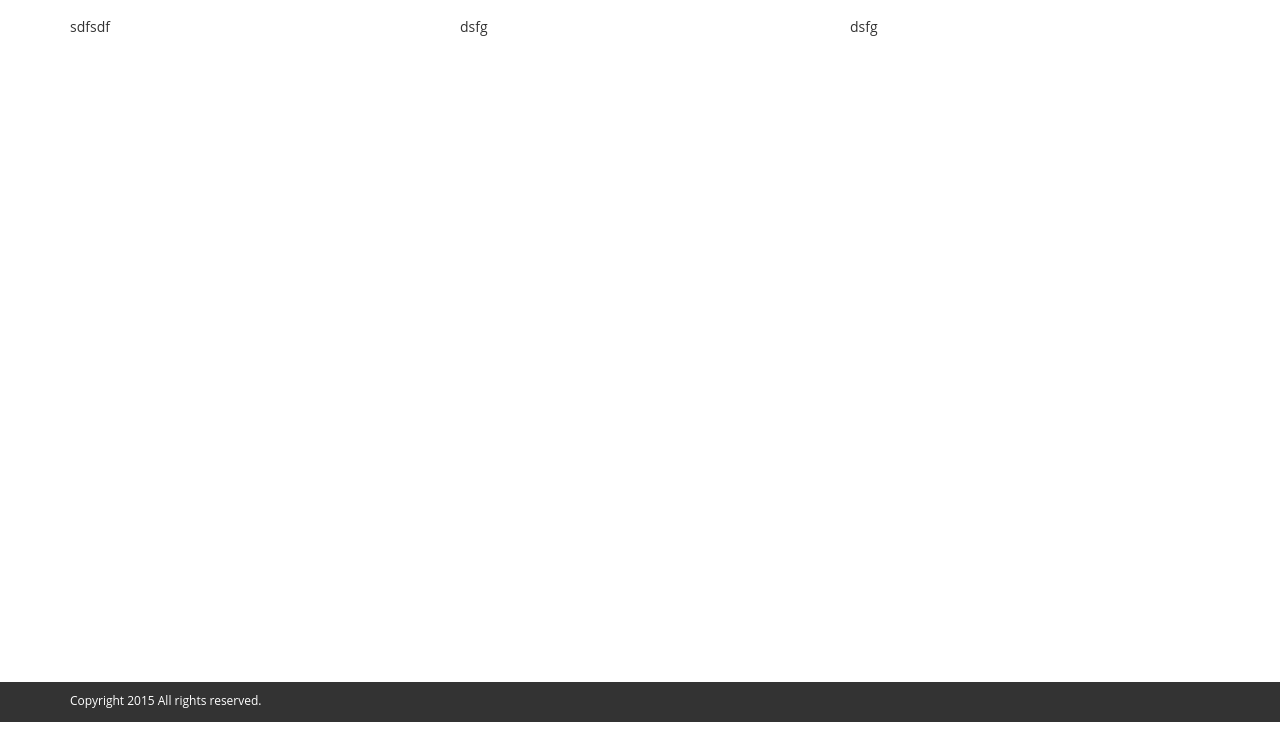
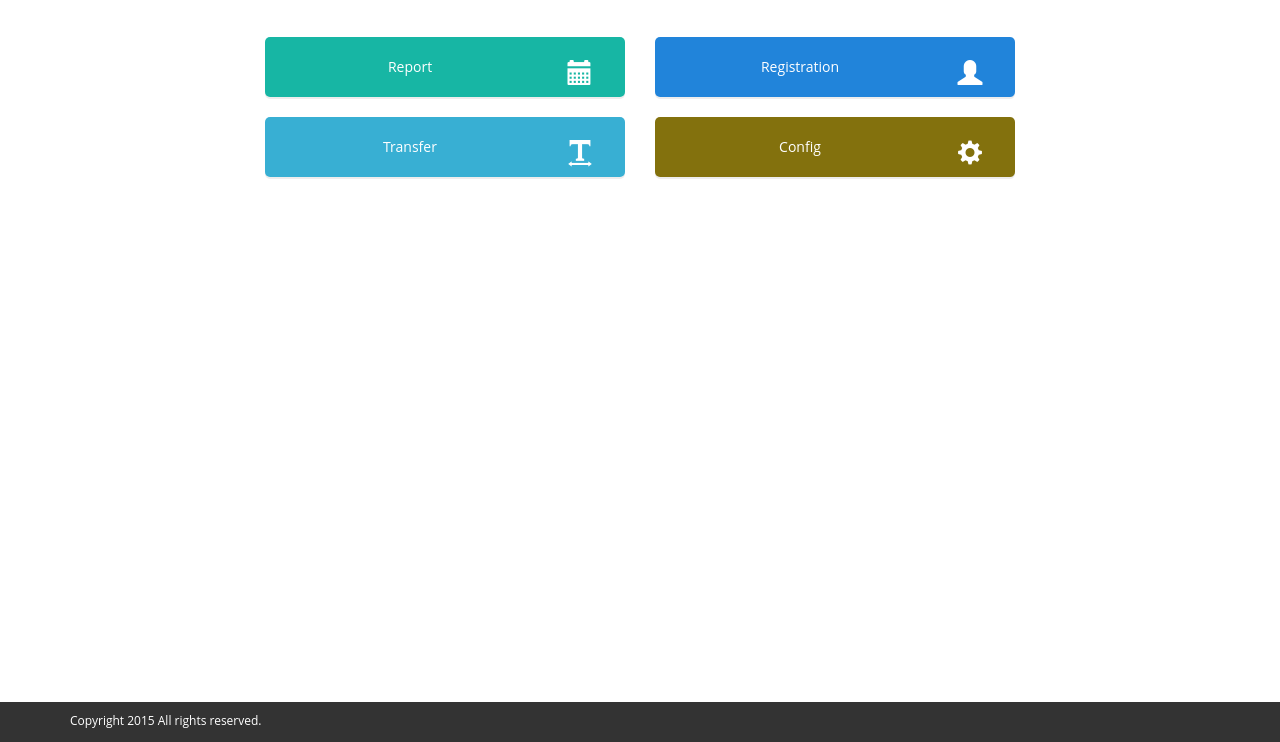
Before and after one commit to PayPal-Opportunity-Hack-Chennai-2015/AIDE-At-Action, a plain HTML site: page dashboard.html in a window 1280 px wide. Shown: the part 78-820 px from the top of the page. Drawn offline with Linux system fonts and the light colour scheme.

Commit message:
Image icon for dashboard

```diff
--- a/css/layout.css
+++ b/css/layout.css
@@ -259,3 +259,58 @@ section{position:relative;}
 /* Footer Styles
 --------------------------------------------- */
 footer{background-color:#333; width:100%; height:40px; padding-top:10px; color:#fff; font-size:12px; position:relative; z-index:99;}
+
+
+.widget.widget-stat {
+    text-align: center;
+}
+.widget {
+    background: #fff none repeat scroll 0 0;
+    border: medium none;
+    border-radius: 5px;
+    box-shadow: 0 2px 0 rgba(0, 0, 0, 0.07);
+    display: block;
+    margin-bottom: 20px;
+    padding: 20px;
+    position: relative;
+}
+.text-white {
+    color: #fff;
+}
+.bg-primary {
+    background: #2184da none repeat scroll 0 0 !important;
+}
+.bg-success {
+    background: #17b6a4 none repeat scroll 0 0 !important;
+}
+.bg-info {
+    background: #38afd3 none repeat scroll 0 0 !important;
+}
+.bg-warn {
+    background: #83710d none repeat scroll 0 0 !important;
+}
+
+
+.widget-stat-btn {
+    position: absolute;
+    right: 15px;
+    top: 15px;
+    z-index: 1000;
+}
+.stat-icon {
+    float: right;
+}
+.widget-stat-right .widget-stat-info {
+    margin-left: 0;
+    margin-right: 70px;
+}
+.widget-stat-right .widget-stat-icon {
+    float: right;
+}
+.widget-stat-icon {
+    color: #fff;
+    float: left;
+    font-size: 25px;
+/*    opacity: 0.5; */
+    width: 50px;
+}
--- a/dashboard.html
+++ b/dashboard.html
@@ -31,14 +31,48 @@
       </ul>
     </div>
   </nav>
-</header>
+</header>Report, , ,  ,
 <div class="wrapper">
   <div class="container inner-wrap">
     <div class="row">
-      <div class="col-sm-4">sdfsdf</div>
-      <div class="col-sm-4"> dsfg </div>
-      <div class="col-sm-4"> dsfg </div>
-    </div>
+      <div class="col-md-offset-2 col-md-8">
+        <div class="row">
+          <div class="col-sm-6">
+              <div class="widget widget-stat widget-stat-right bg-success text-white">
+                  <div class="widget-stat-icon"><i class="glyphicon glyphicon-calendar"></i></div>
+                  <div class="widget-stat-info">
+                      <div class="widget-stat-title">Report</div>
+                  </div>
+              </div>
+
+          </div>
+          <div class="col-sm-6">
+              <div class="widget widget-stat widget-stat-right bg-primary text-white">
+                  <div class="widget-stat-icon"><i class="glyphicon glyphicon-user"></i></div>
+                  <div class="widget-stat-info">
+                      <div class="widget-stat-title">Registration</div>
+                  </div>
+              </div>
+          </div>
+          <div class="col-sm-6">
+              <div class="widget widget-stat widget-stat-right bg-info text-white">
+                  <div class="widget-stat-icon"><i class="glyphicon glyphicon-text-width"></i></div>
+                  <div class="widget-stat-info">
+                      <div class="widget-stat-title">Transfer</div>
+                  </div>
+              </div>
+          </div>
+          <div class="col-sm-6">
+              <div class="widget widget-stat widget-stat-right bg-warn text-white">
+                  <div class="widget-stat-icon"><i class="glyphicon glyphicon-cog"></i></div>
+                  <div class="widget-stat-info">
+                      <div class="widget-stat-title">Config</div>
+                  </div>
+              </div>
+          </div>
+        </div>
+      </div>
+   </div>
   </div>
 </div>
 <footer>
```
Also changed, not shown: aeaadmin/src/main/resources/templates/dashboard.html (+11 -3 lines), 1 other file.
